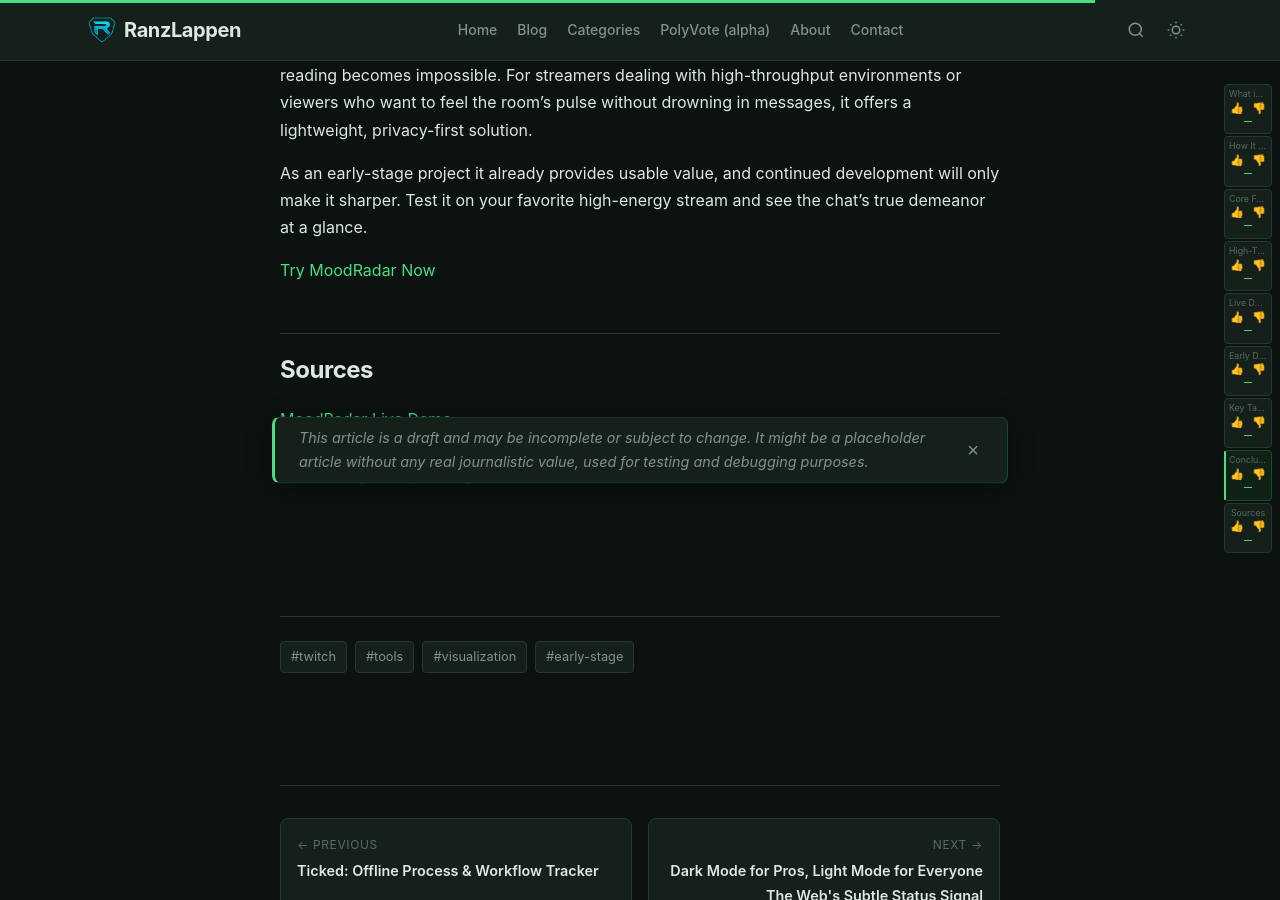
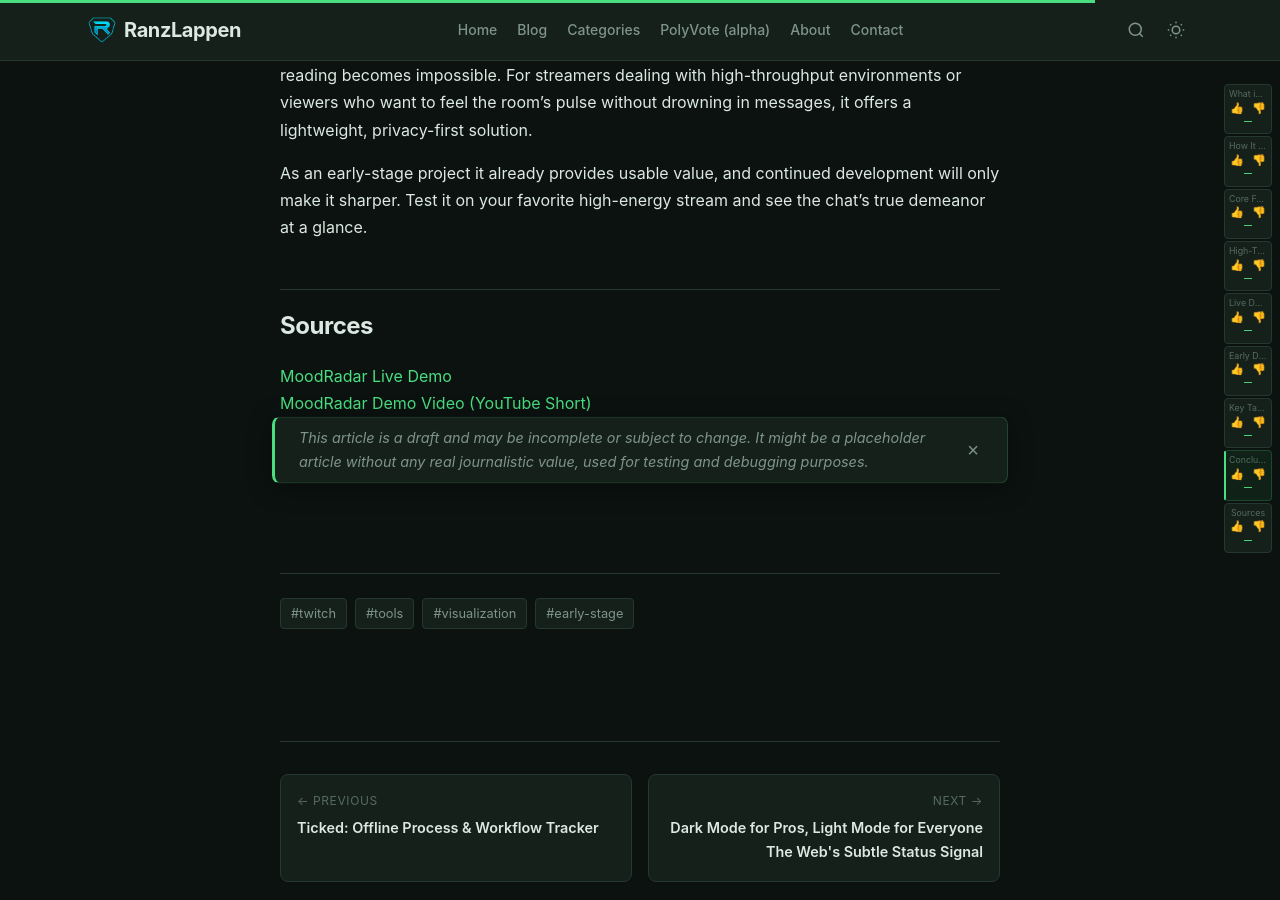
Before and after one commit to Ranzlappen/website, a Jekyll site: the page built from _posts/2026-03-31-twitch-mood-radar.md, in a window 1280 px wide and 900 px high, scrolled down 3496 px. Built offline with Jekyll 4.4.1, drawn with Linux system fonts in a browser that asks for light colours; comment, search, counter and statistics services are not loaded.

Commit message:
Update 2026-03-31-twitch-mood-radar.md

```diff
--- a/_posts/2026-03-31-twitch-mood-radar.md
+++ b/_posts/2026-03-31-twitch-mood-radar.md
@@ -86,8 +86,6 @@
 
 As an early-stage project it already provides usable value, and continued development will only make it sharper. Test it on your favorite high-energy stream and see the chat’s true demeanor at a glance.
 
-[Try MoodRadar Now](https://ranzlappen.github.io/ticked/moodradar.html)
-
 <h2 id="sources">Sources</h2>
 
 <a href="https://ranzlappen.github.io/ticked/moodradar.html" target="_blank" rel="noopener">MoodRadar Live Demo</a>
```
